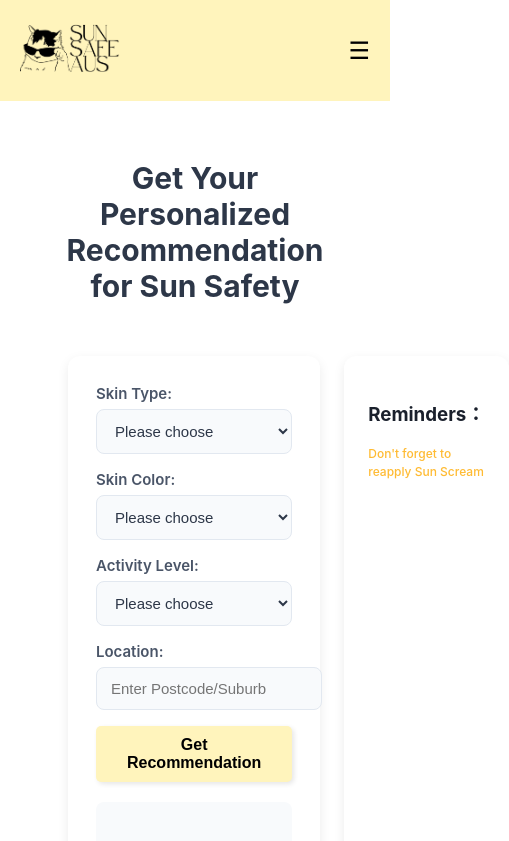
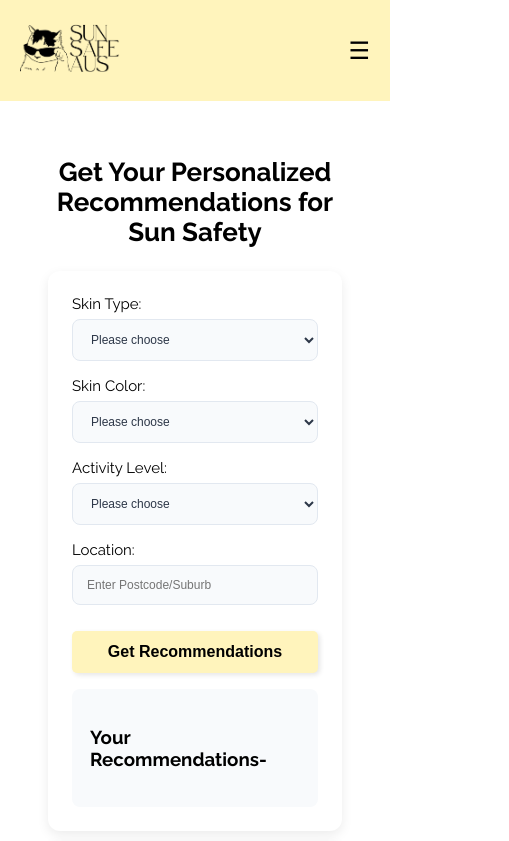
Before and after one commit to Kumareshan30/SunsafeAus, a Vue app in the folder sunsafeaus/: page /resources in a window 390 px wide. Shown: the top 841 px of the page, 509 px wide, since content can reach past the window. Built offline with nearby package versions, Linux system fonts and the light colour scheme.

Commit message:
Responsive Resources page and fixed styling

```diff
--- a/sunsafeaus/src/views/ResourcesPage.vue
+++ b/sunsafeaus/src/views/ResourcesPage.vue
@@ -1,10 +1,8 @@
 <template>
   <div class="resources">
-    <h1>Get Your Personalized Recommendation for Sun Safety</h1>
+    <h1>Get Your Personalized Recommendations for Sun Safety</h1>
 
-    <div class="container">
-      <!-- Left Section (Form) -->
-      <div class="left-section">
+
         <div class="recommendation-container">
           <form @submit.prevent="submitForm">
             <!-- Skin Type -->
@@ -59,12 +57,12 @@
             </div>
 
             <!-- Submit Button -->
-            <button type="submit" class="read-more">Get Recommendation</button>
+            <button type="submit" class="read-more">Get Recommendations</button>
           </form>
 
           <!-- Recommendation Box -->
           <div class="result-box">
-            <h3>Your Recommendation</h3>
+            <h3>Your Recommendations-</h3>
             <ul class="recommendation-list">
               <li v-for="(value, key) in recommendation" :key="key" class="recommendation-item">
                 <span class="key">{{ key.replace(/_/g, ' ') }}:</span>
@@ -79,13 +77,12 @@
             {{ error }}
           </div>
         </div>
-      </div>
 
       <!-- Right Section (Reminders) -->
       <div class="right-section">
-      <h3>Reminders：</h3>
+        <h3>Sunscreen Reminders</h3>
         <div class="reminder-instructions">
-    <p>Don't forget to reapply Sun Scream</p>
+          <p>The sun is strongest between 9 AM - 6 PM, making sun protection essential. Let us help you to set sunscreen reminders during these hours, based on your personalised recommendations. Download a reminder for your Google/Apple Calendar so you never forget!</p>
         </div>
         <ul class="reminder-list">
           <li v-for="(time, index) in reminders" :key="index" class="reminder-item">
@@ -97,7 +94,7 @@
           Download Reminders (.ics)
         </button>
       </div>
-  </div>
+
     <div v-if="showPopup" class="popup-overlay">
       <div class="popup-content">
         <p>It's time to reapply sunscreen!</p>
@@ -354,78 +351,51 @@ const downloadICSFile = () => {
 </script>
 
 <style scoped>
-.read-more {
-  background-color: #fff4bc;
-  padding: 10px 16px;
-  border: none;
-  font-size: 1rem;
-  font-weight: bold;
-  cursor: pointer;
-  border-radius: 5px;
-  box-shadow: 2px 2px 5px rgba(0, 0, 0, 0.1);
-  transition: background-color 0.3s ease-in-out;
+.resources {
+  max-width: 700px;
+  margin: 0 auto;
+  padding: 32px 20px;
+  text-align: center;
 }
 
-.read-more:hover {
-  background-color: #f6e8b3;
+h1 {
+  font-size: 26px;
+  font-weight: bold;
+  text-align: center;
+  margin-bottom: 24px;
 }
 
-.resources {
-  font-family: 'Inter', sans-serif;
-  max-width: 1200px;
-  margin: 0 auto;
-  padding: 32px 20px;
-  color: #1a202c;
+.content-container {
+  display: flex;
+  flex-direction: column;
+  align-items: center;
+  gap: 20px;
+  width: 100%;
 }
 
-/* Heading */
-h1 {
-  font-size: 30px;
-  font-weight: 700;
-  text-align: center;
-  color: #2d3748;
-  margin-bottom: 32px;
-}
-
-/* Layout Container */
-.container {
-  display: flex;
-  gap: 24px;
-  justify-content: space-between;
-  max-width: 1200px;
-  margin: 0 auto;
-  padding: 20px;
-  box-sizing: border-box;
-}
-
-/* Left Section */
-.left-section {
-  flex: 1;
-  background-color: #fff;
-  border-radius: 12px;
-  box-shadow: 0 4px 12px rgba(0, 0, 0, 0.08);
-  padding: 28px;
-}
-
-/* Right Section */
-.right-section {
-  flex: 0.4;
-  background-color: #fff;
+.recommendation-container {
+  width: 100%;
+  max-width: 600px;
+  min-height: 500px;
+  background-color: #ffffff;
   border-radius: 12px;
   box-shadow: 0 4px 12px rgba(0, 0, 0, 0.08);
   padding: 24px;
+  box-sizing: border-box;
+  min-height: 420px;
+  margin-bottom: 24px;
+  align-items: center;
+  margin: 0 auto;
 }
 
-/* Form Styling */
 .form-group {
   margin-bottom: 16px;
+  text-align: left;
 }
 
 .form-group label {
   display: block;
   font-size: 15px;
-  font-weight: 600;
-  color: #4a5568;
   margin-bottom: 6px;
 }
 
@@ -435,10 +405,11 @@ h1 {
   padding: 12px 14px;
   border: 1px solid #e2e8f0;
   border-radius: 8px;
-  font-size: 15px;
+  font-size: 12px;
   color: #2d3748;
   background-color: #f8fafc;
   transition: 0.2s ease;
+  box-sizing: border-box;
 }
 
 .form-group select:focus,
@@ -448,33 +419,34 @@ h1 {
   box-shadow: 0 0 5px rgba(255, 207, 64, 0.5);
 }
 
-/* Submit Button */
-.submit-btn {
+.read-more {
+  background-color: #fff4bc;
+  padding: 12px 16px;
+  border: none;
+  font-size: 1rem;
+  font-weight: bold;
+  cursor: pointer;
+  border-radius: 5px;
+  box-shadow: 2px 2px 5px rgba(0, 0, 0, 0.1);
+  transition: background-color 0.3s ease-in-out;
   width: 100%;
-  padding: 14px;
-  background-color: #ffcf40;
-  border: none;
-  border-radius: 8px;
-  font-size: 16px;
-  font-weight: 600;
-  color: #2d3748;
-  cursor: pointer;
-  transition: 0.3s;
+  margin-top: 10px;
 }
 
-.submit-btn:hover {
-  background-color: #ffbb33;
-  transform: scale(1.02);
+.read-more:hover {
+  background-color: #f6e8b3;
 }
 
 .result-box {
-  margin-top: 20px;
-  padding: 18px;
+  width: 100%;
   background: #f8fafc;
   border-radius: 8px;
+  padding: 18px;
+  box-sizing: border-box;
+  margin-top: 16px;
+  text-align: left;
 }
 
-/* Recommendation List */
 .recommendation-list {
   list-style: none;
   padding: 0;
@@ -487,18 +459,26 @@ h1 {
   padding: 10px 0;
   font-size: 14px;
   border-bottom: 1px solid #edf2f7;
+  align-items: center;
 }
 
 .key {
   font-weight: 600;
   color: #4a5568;
+  flex: 1;
+  text-align: left;
 }
 
 .value {
+  flex: 2;
+  text-align: left;
   color: #2d3748;
 }
 
-/* Error Message */
+.result-box:last-child {
+  margin-bottom: 0;
+}
+
 .error-message {
   margin-top: 12px;
   padding: 12px;
@@ -509,105 +489,47 @@ h1 {
   border-radius: 8px;
 }
 
-/* Reminders */
+.right-section {
+  max-width: 600px;
+  background-color: #ffffff;
+  border-radius: 12px;
+  box-shadow: 0 4px 12px rgba(0, 0, 0, 0.08);
+  padding: 24px;
+  box-sizing: border-box;
+}
+
+.right-section,
+.result-box {
+  margin-left: auto;
+  margin-right: auto;
+}
+
+/* **Fix: Adjusts Reminders Section Spacing** */
 .reminder-instructions {
   font-size: 14px;
   font-weight: 500;
-  color: #ffbb33;
+  color: grey;
   margin-bottom: 8px;
 }
 
-.reminder-list {
-  list-style: none;
-  padding: 0;
+
+.right-section h3 {
+  margin-bottom: 10px;
 }
 
-.reminder-item {
-  display: flex;
-  justify-content: space-between;
-  padding: 10px 0;
-  font-size: 14px;
-  border-bottom: 1px solid #edf2f7;
+.right-section {
+  text-align: center;
+  margin-top: 10px;
 }
 
-.reminder-item:last-child {
-  border-bottom: none;
-}
-.reminder-item:hover {
-  background-color: #f7fafc;
+.right-section:last-child {
+  margin-bottom: 0;
 }
 
-.reminder-time {
-  font-weight: 600;
-  color: #4a5568;
-  font-size: 16px;
-}
-
-.reminder-countdown {
-  color: #718096;
-  font-size: 14px;
-}
-
-.no-reminders {
-  text-align: center;
-  color: #718096;
-  padding: 40px 20px;
-  font-size: 14px;
-}
-
-.reminder-instructions p {
-  margin: 0;
-  line-height: 1.5;
-  font-size: 12px;
-
-}
-
-.popup-overlay {
-  position: fixed;
-  top: 0;
-  left: 0;
-  width: 100%;
-  height: 100%;
-  background-color: rgba(0, 0, 0, 0.5);
-  display: flex;
-  justify-content: center;
-  align-items: center;
-  z-index: 1000;
-}
-
-.popup-content {
-  background-color: #ffffff;
-  padding: 24px;
-  border-radius: 12px;
-  box-shadow: 0 4px 12px rgba(0, 0, 0, 0.2);
-  text-align: center;
-}
-
-.popup-content p {
-  margin-bottom: 16px;
-  font-size: 16px;
-  color: #2d3748;
-}
-
-.popup-content button {
-  padding: 8px 16px;
-  background-color: #fff4bc;
-  border: none;
-  border-radius: 8px;
-  font-size: 14px;
-  font-weight: 600;
-  color: #2d3748;
-  cursor: pointer;
-  transition: background-color 0.2s ease;
-}
-
-.popup-content button:hover {
-  background-color: #ffefb3;
-}
 .download-button {
   width: 100%;
   padding: 12px;
-  background-color:#ffefb3;
+  background-color: #ffefb3;
   border: none;
   border-radius: 8px;
   font-size: 14px;
@@ -617,4 +539,16 @@ h1 {
   transition: background-color 0.2s ease;
   margin-top: 16px;
 }
+
+@media (max-width: 768px) {
+  .resources {
+    max-width: 90%;
+  }
+
+  .container {
+    flex-direction: column;
+    align-items: center;
+    width: 100%;
+  }
+}
 </style>
```
Lines whose indentation alone changed are shown as unchanged.
